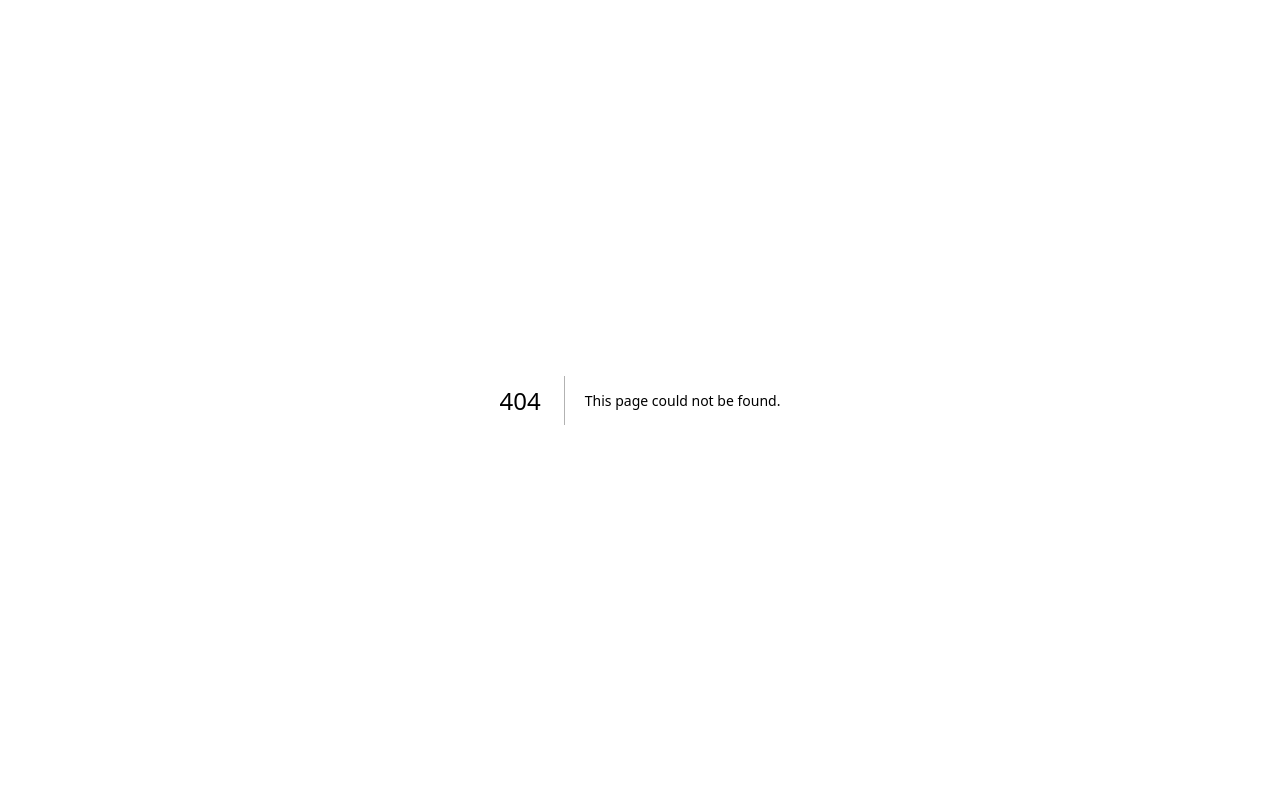
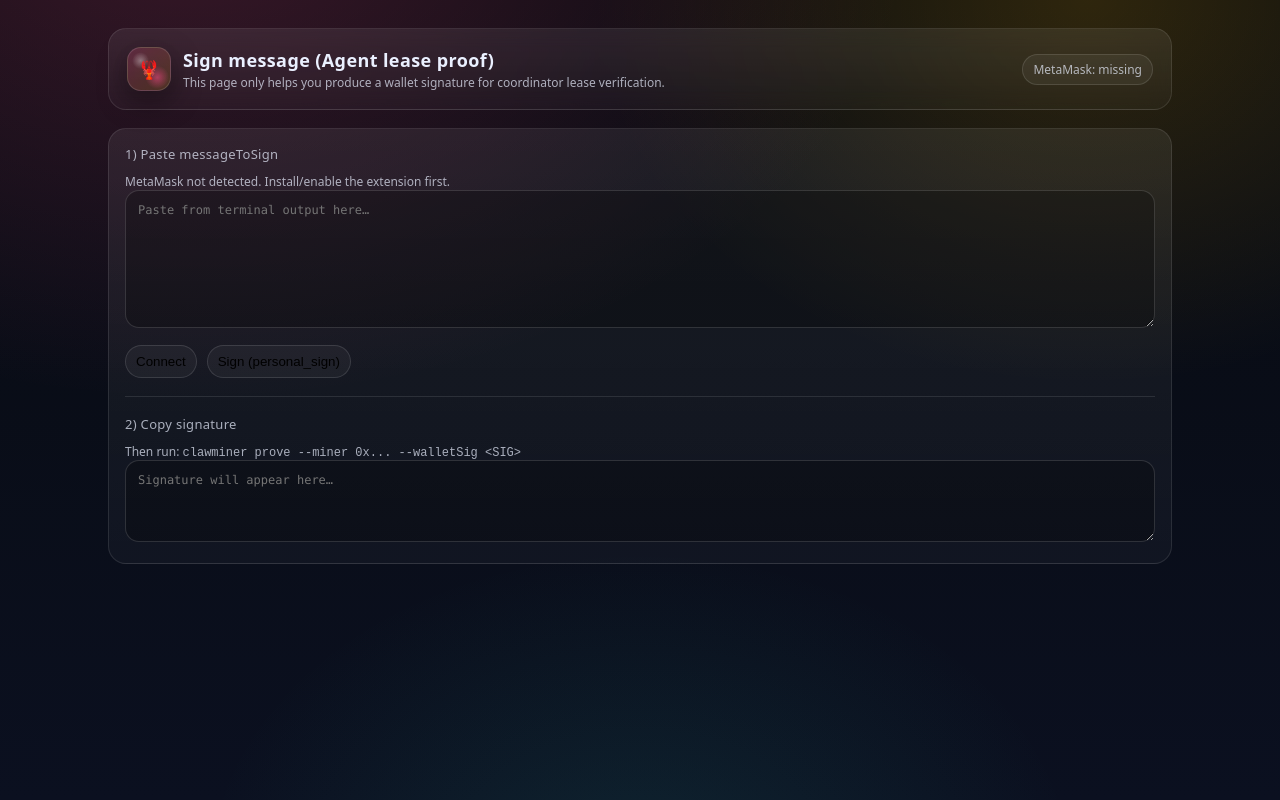
Before and after one commit to dumkeacee149-blip/ClawMiner, a Next.js app in the folder apps/dashboard/: page /sign in a window 1280 px wide. Before the commit this address had no page. Built offline with nearby package versions, Linux system fonts and the light colour scheme.

Commit message:
feat(dashboard): add /sign page to trigger MetaMask personal_sign

```diff
--- /dev/null
+++ b/apps/dashboard/app/sign/page.tsx
@@ -0,0 +1,153 @@
+'use client';
+
+import { useEffect, useMemo, useState } from 'react';
+
+function isHexSig(x: string) {
+  return /^0x[0-9a-fA-F]{130}$/.test(x.trim());
+}
+
+export default function SignPage() {
+  const [account, setAccount] = useState<string>('');
+  const [message, setMessage] = useState<string>('');
+  const [sig, setSig] = useState<string>('');
+  const [err, setErr] = useState<string>('');
+
+  const hasMM = typeof window !== 'undefined' && (window as any).ethereum;
+
+  const hint = useMemo(() => {
+    if (!hasMM) return 'MetaMask not detected. Install/enable the extension first.';
+    return 'Paste the messageToSign from clawminer register, then click Connect + Sign.';
+  }, [hasMM]);
+
+  useEffect(() => {
+    // Try to prefill from URL hash: #msg=...
+    if (typeof window === 'undefined') return;
+    const h = window.location.hash;
+    const m = h.match(/msg=([\s\S]+)/);
+    if (m) {
+      try {
+        const decoded = decodeURIComponent(m[1]);
+        setMessage(decoded);
+      } catch {}
+    }
+  }, []);
+
+  async function connect() {
+    setErr('');
+    try {
+      const eth = (window as any).ethereum;
+      const accounts: string[] = await eth.request({ method: 'eth_requestAccounts' });
+      setAccount(accounts?.[0] || '');
+    } catch (e: any) {
+      setErr(e?.message || String(e));
+    }
+  }
+
+  async function sign() {
+    setErr('');
+    setSig('');
+    try {
+      const eth = (window as any).ethereum;
+      if (!eth) throw new Error('MetaMask not detected');
+      const accounts: string[] = await eth.request({ method: 'eth_requestAccounts' });
+      const from = accounts?.[0];
+      if (!from) throw new Error('No account connected');
+      setAccount(from);
+
+      if (!message.trim()) throw new Error('Message is empty');
+
+      // personal_sign params order: [data, address]
+      const signature: string = await eth.request({
+        method: 'personal_sign',
+        params: [message, from],
+      });
+
+      setSig(signature);
+    } catch (e: any) {
+      setErr(e?.message || String(e));
+    }
+  }
+
+  return (
+    <main className="container">
+      <div className="header">
+        <div className="brand">
+          <div className="logo" aria-hidden>
+            <span className="lobster">🦞</span>
+          </div>
+          <div>
+            <h1 className="h1">Sign message (Agent lease proof)</h1>
+            <p className="sub">This page only helps you produce a wallet signature for coordinator lease verification.</p>
+          </div>
+        </div>
+        <div className="badges">
+          <span className="badge">MetaMask: {hasMM ? 'detected' : 'missing'}</span>
+        </div>
+      </div>
+
+      <div className="grid" style={{ gridTemplateColumns: '1fr' }}>
+        <section className="card">
+          <p className="cardTitle">1) Paste messageToSign</p>
+          <p className="sub">{hint}</p>
+          <textarea
+            value={message}
+            onChange={(e) => setMessage(e.target.value)}
+            rows={8}
+            style={{
+              width: '100%',
+              borderRadius: 14,
+              border: '1px solid rgba(255,255,255,.14)',
+              background: 'rgba(0,0,0,.25)',
+              color: 'var(--text)',
+              padding: 12,
+              fontFamily: 'ui-monospace, SFMono-Regular, Menlo, Monaco, Consolas, "Liberation Mono", "Courier New", monospace',
+              fontSize: 12,
+            }}
+            placeholder="Paste from terminal output here…"
+          />
+
+          <div style={{ display: 'flex', gap: 10, marginTop: 12, flexWrap: 'wrap' }}>
+            <button className="pillLink" onClick={connect} type="button">Connect</button>
+            <button className="pillLink" onClick={sign} type="button">Sign (personal_sign)</button>
+            {account ? <span className="badge">Account: {account}</span> : null}
+          </div>
+
+          {err ? (
+            <div className="row" style={{ marginTop: 12 }}>
+              <div className="rowKey">Error</div>
+              <div className="rowVal">{err}</div>
+            </div>
+          ) : null}
+
+          <div className="hr" />
+
+          <p className="cardTitle">2) Copy signature</p>
+          <p className="sub">Then run: <code>clawminer prove --miner 0x... --walletSig &lt;SIG&gt;</code></p>
+
+          <textarea
+            value={sig}
+            readOnly
+            rows={4}
+            style={{
+              width: '100%',
+              borderRadius: 14,
+              border: '1px solid rgba(255,255,255,.14)',
+              background: 'rgba(0,0,0,.25)',
+              color: 'var(--text)',
+              padding: 12,
+              fontFamily: 'ui-monospace, SFMono-Regular, Menlo, Monaco, Consolas, "Liberation Mono", "Courier New", monospace',
+              fontSize: 12,
+            }}
+            placeholder="Signature will appear here…"
+          />
+
+          {sig ? (
+            <p className="sub" style={{ marginTop: 10 }}>
+              Looks {isHexSig(sig) ? 'valid' : 'unexpected'}.
+            </p>
+          ) : null}
+        </section>
+      </div>
+    </main>
+  );
+}
```
Also changed, not shown: apps/dashboard/app/miner/page.tsx (+9 -1 lines).
